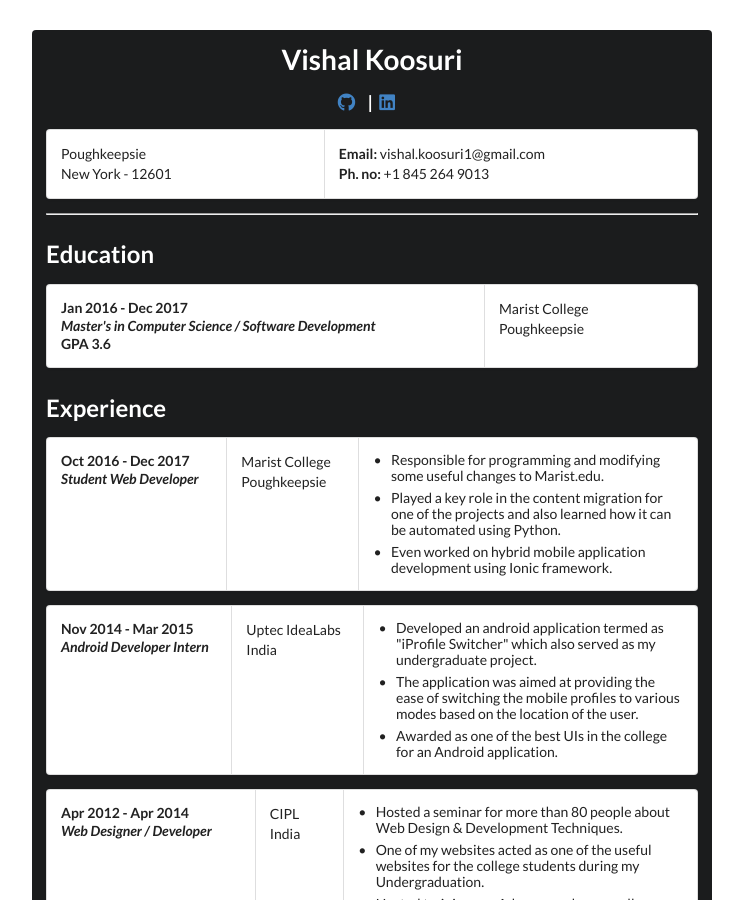
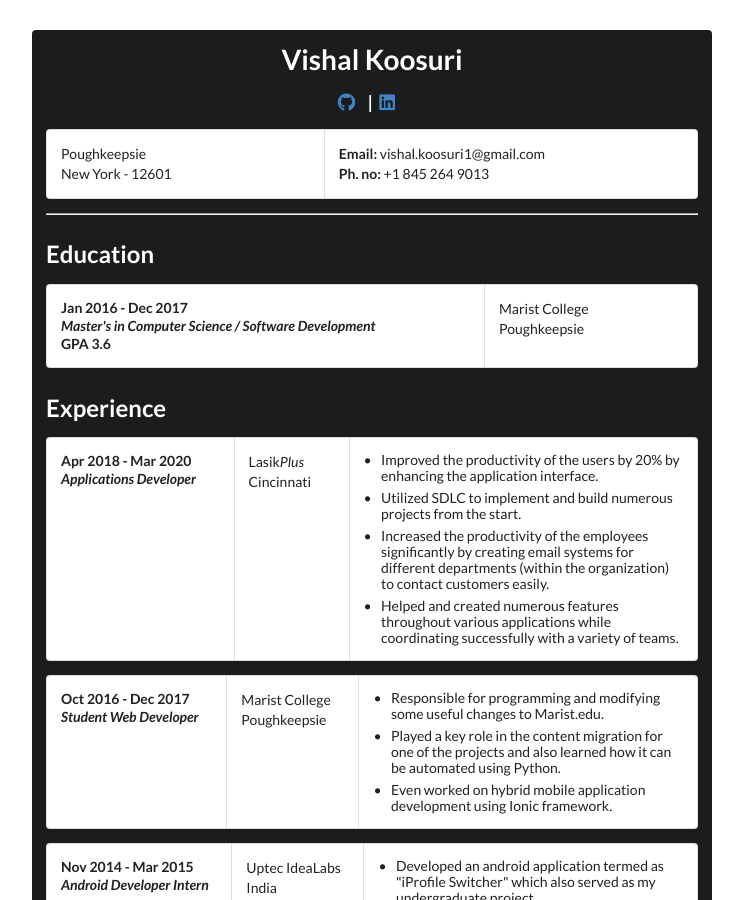
Before and after one commit to dainvinc/dainvinc.github.io, a Jekyll site: the page built from resume.html, in a window 1280 px wide and 900 px high. Shown: the whole window, without its empty margins (268-1011 px from the left). Built offline with Jekyll 4.4.1, drawn with Linux system fonts in a browser that asks for light colours; nearby versions of some CDN libraries.

Commit message:
Updated the resume in html

```diff
--- a/resume.html
+++ b/resume.html
@@ -36,6 +36,24 @@ permalink: /resume.html
     </div>
 
     <h2 class="ui header">Experience</h2>
+    <div class="ui horizontal segments experience">
+        <h2 class="ui segment">
+            Apr 2018 - Mar 2020 <br>
+            <i>Applications Developer</i>
+        </h2>
+        <div class="ui segment">
+            Lasik<em>Plus</em> <br>
+            Cincinnati
+        </div>
+        <div id="fix-segment" class="ui segment">
+            <ul class="ui list">
+                <li>Improved the productivity of the users by 20% by enhancing the application interface.</li>
+                <li>Utilized SDLC to implement and build numerous projects from the start.</li>
+                <li>Increased the productivity of the employees significantly by creating email systems for different departments (within the organization) to contact customers easily.</li>
+                <li>Helped and created numerous features throughout various applications while coordinating successfully with a variety of teams.</li>
+            </ul>
+        </div>
+    </div>
     <div class="ui horizontal segments experience">
         <h2 class="ui segment">
             Oct 2016 - Dec 2017 <br>
```
